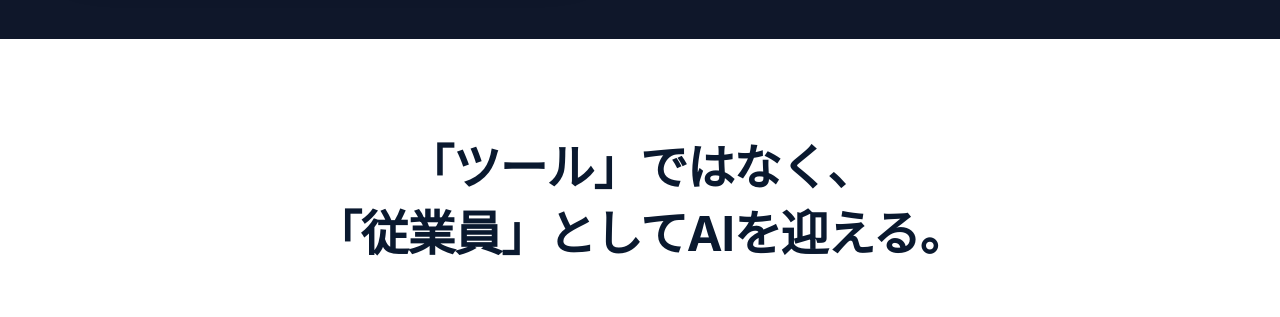
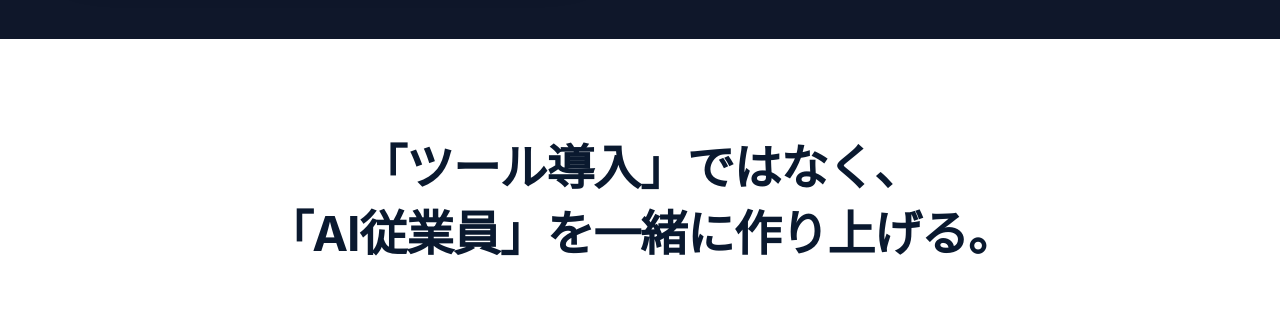
Before and after one commit to amaru0120/ais-ai-staff, a React (Vite) app: page / in a window 1280 px wide. Shown: the part 2560-2877 px from the top of the page. Built offline with nearby package versions, Linux system fonts and the light colour scheme.

Commit message:
Refine AI Employee Concept headline

```diff
--- a/src/components/AIEmployeeConcept.tsx
+++ b/src/components/AIEmployeeConcept.tsx
@@ -14,8 +14,8 @@ export const AIEmployeeConcept = () => {
                     className="text-center mb-16"
                 >
                     <h2 className="text-3xl md:text-5xl font-bold mb-6 tracking-tight text-primary text-balance leading-snug">
-                        「ツール」ではなく、<br />
-                        「従業員」としてAIを迎える。
+                        「ツール導入」ではなく、<br />
+                        「AI従業員」を一緒に作り上げる。
                     </h2>
                 </motion.div>
 
```
